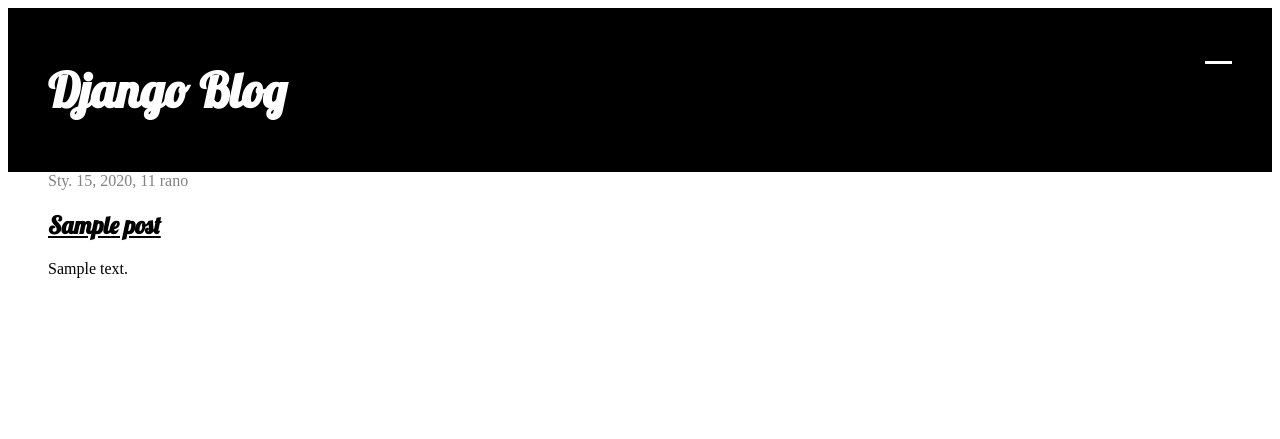
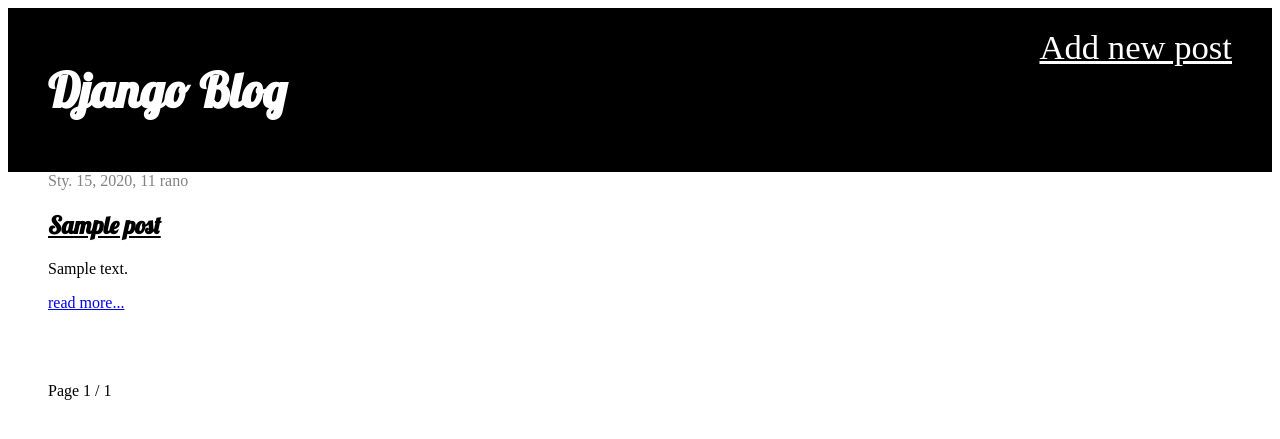
Before and after one commit to madzia240/django-blog, a Django app: page / in a window 1280 px wide. Shown: the top 439 px of the page. Run offline with Django 3.2, Linux system fonts and the light colour scheme; a user stored in the database is signed in; tables that the repository leaves empty hold one stand-in row (values such as "Sample post").

Commit message:
Added pagination

```diff
--- a/blog/templates/blog/base.html
+++ b/blog/templates/blog/base.html
@@ -3,14 +3,13 @@
     <head>
         <title>Django blog</title>
         <link href="//fonts.googleapis.com/css?family=Lobster&subset=latin,latin-ext" rel="stylesheet" type="text/css">
-        <link rel="stylesheet" href="https://cdnjs.cloudflare.com/ajax/libs/font-awesome/4.7.0/css/font-awesome.min.css">
         <link rel="stylesheet" href="{% static 'css/blog.css' %}">
     </head>
     <body>
 
         <div class="page-header">
             {% if user.is_authenticated %}
-                <a href="{% url 'post_new' %}" class="top-menu"><span><i class="fas fa-plus-square"></i></span></a>
+                <a href="{% url 'post_new' %}" class="top-menu"><span>Add new post</span></a>
             {% endif %}
             <h1><a href="/">Django Blog</a></h1>
 
@@ -19,15 +18,7 @@
             <div class="row">
                 <div class="col-md-8">
                 {% block content %}
-                        {% for post in posts %}
-                            <div class="post">
-                                <div class="date">
-                                    {{ post.published_date }}
-                                </div>
-                                <h2><a href="">{{ post.title }}</a></h2>
-                                <p>{{ post.text|linebreaksbr }}</p>
-                            </div>
-                        {% endfor %}
+
                 {% endblock %}
                 </div>
             </div>
--- /dev/null
+++ b/blog/templates/blog/pagination.html
@@ -0,0 +1,13 @@
+<div class="pagination">
+    <span class="step-link">
+        {% if page.has_previous %}
+            <a href="?page={{ page.previous_page_number }}">Previous</a>
+        {% endif %}
+        <span>
+            Page {{ page.number }} / {{ page.paginator.num_pages }}
+        </span>
+        {% if page.has_next %}
+            <a href="?page={{ page.next_page_number }}">next</a>
+        {% endif %}
+    </span>
+</div>
--- a/blog/templates/blog/post_list.html
+++ b/blog/templates/blog/post_list.html
@@ -7,7 +7,9 @@
                 {{ post.published_date }}
             </div>
             <h2><a href="{% url 'post_detail' pk=post.pk %}">{{ post.title }}</a></h2>
-            <p>{{ post.text|linebreaksbr }}</p>
+            <p>{{ post.text|truncatewords:50|linebreaksbr }}</p>
+            <a href="{% url 'post_detail' pk=post.pk %}">read more...</a>
         </div>
     {% endfor %}
+    {% include "blog/pagination.html" with page=posts %}
 {% endblock %}
--- a/blog/views.py
+++ b/blog/views.py
@@ -1,4 +1,4 @@
-from django.shortcuts import render
+from django.core.paginator import Paginator, EmptyPage, PageNotAnInteger
 from django.utils import timezone
 from .models import Post
 from django.shortcuts import render, get_object_or_404
@@ -7,8 +7,16 @@
 
 
 def post_list(request):
-    posts = Post.objects.filter(published_date__lte=timezone.now()).order_by('published_date')
-    return render(request, 'blog/post_list.html', {'posts': posts})
+    object_list = Post.objects.filter(published_date__lte=timezone.now()).order_by('published_date')
+    paginator = Paginator(object_list, 3)
+    page = request.GET.get('page')
+    try:
+        posts = paginator.page(page)
+    except PageNotAnInteger:
+        posts = paginator.page(1)
+    except EmptyPage:
+        posts = paginator.page(paginator.num_pages)
+    return render(request, 'blog/post_list.html', {'page': page, 'posts': posts})
 
 
 def post_detail(request, pk):
```
Also changed, not shown: blog/templates/blog/post_detail.html (+4 -3 lines).
